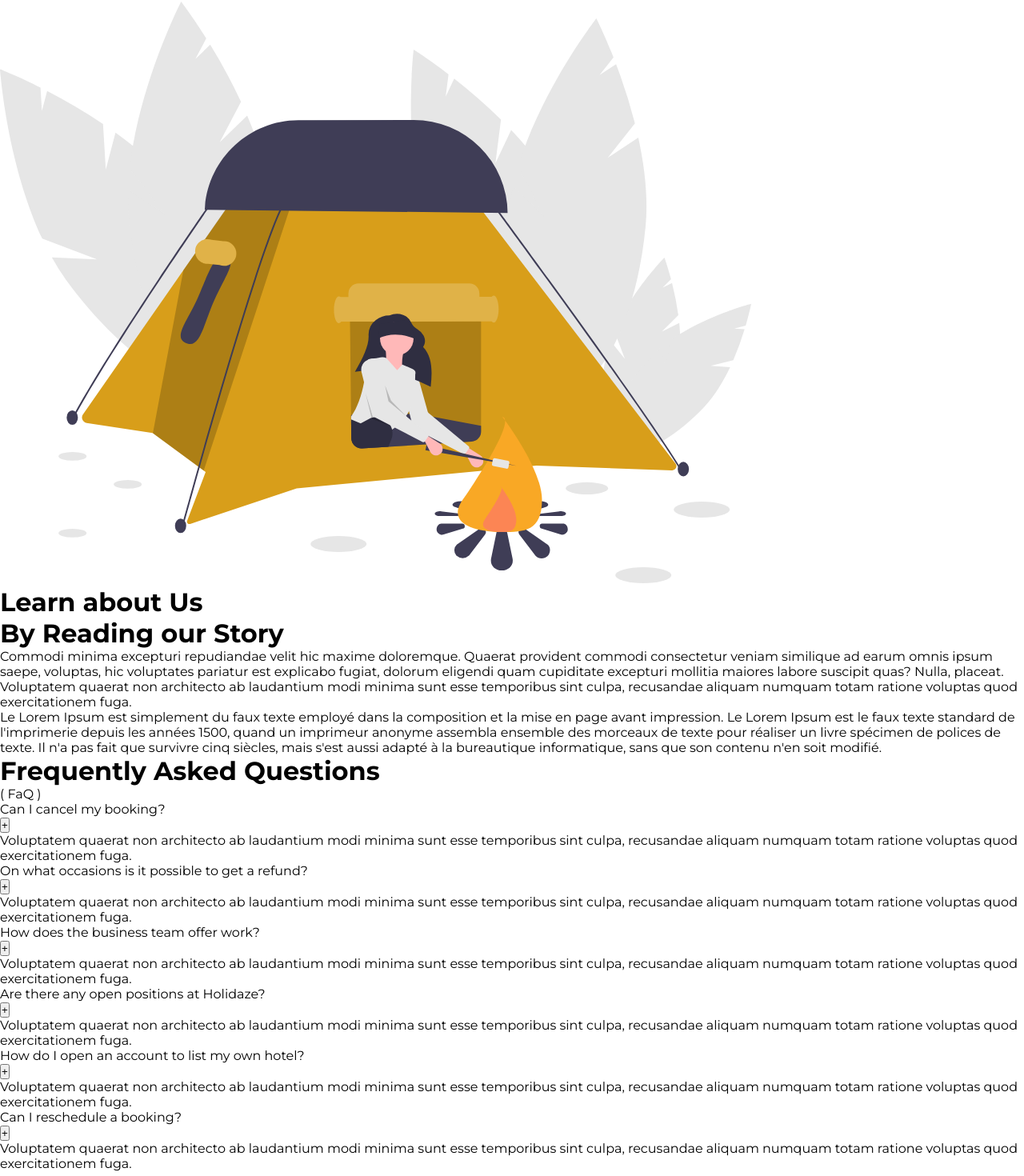
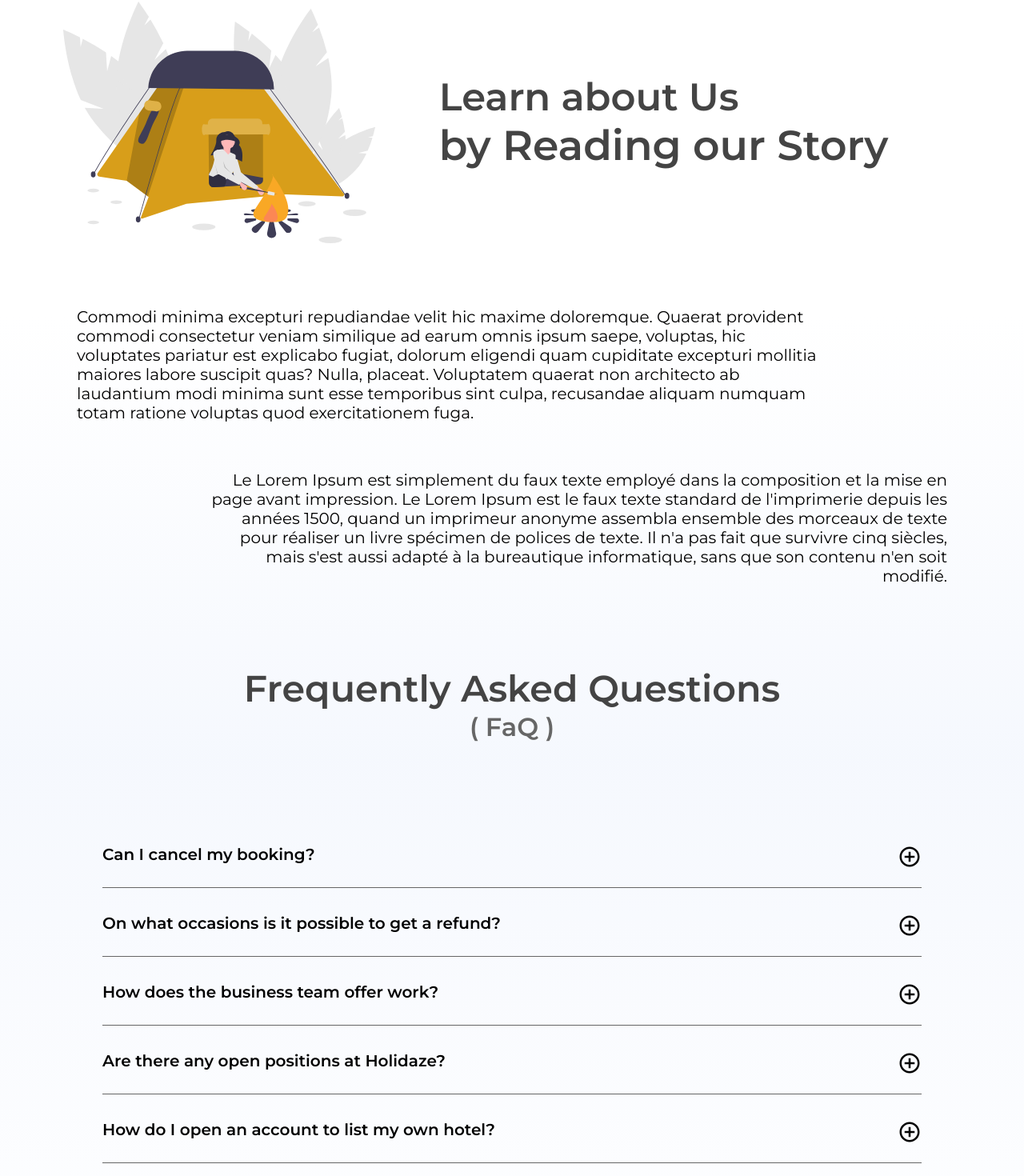
Before and after one commit to tiberiutabara/Holidaze, a React (Create React App) app: page /about in a window 1280 px wide. Shown: the part 160-1630 px from the top of the page at 80% size. Built offline with nearby package versions, Linux system fonts and the light colour scheme; the HTML template or start-up script is replaced by a standard one.

Commit message:
about page finish

```diff
--- a/src/App.scss
+++ b/src/App.scss
@@ -12,7 +12,7 @@ html{
 
 body{
     font-family: 'Montserrat', sans-serif;
-    background-color: #fff;
+    background: linear-gradient(180deg, rgba(255,255,255,0.10127801120448177) 30%, rgba(50,111,228,0.04805672268907568) 60%, rgba(255,255,255,1) 100%);
 }
 
 .App{
--- a/src/pages/About.jsx
+++ b/src/pages/About.jsx
@@ -1,14 +1,34 @@
 import "./styles/About.scss";
 import camping from '../assets/camping.svg'
+import { BiMinusCircle, BiPlusCircle} from "react-icons/bi";
+import { useState } from "react";
 
 export default function About() {
+  const [itemOne, setItemOne] = useState(false)
+  const [itemTwo, setItemTwo] = useState(false)
+  const [itemThree, setItemThree] = useState(false)
+  const [itemFour, setItemFour] = useState(false)
+  const [itemFive, setItemFive] = useState(false)
+  const [itemSix, setItemSix] = useState(false)
+
+  const toggleItem = (id) => {
+    id == 1 && setItemOne(!itemOne)
+    id == 2 && setItemTwo(!itemTwo)
+    id == 3 && setItemThree(!itemThree)
+    id == 4 && setItemFour(!itemFour)
+    id == 5 && setItemFive(!itemFive)
+    id == 6 && setItemSix(!itemSix)
+  }
+
   return (
     <div className="about">
 
       <div className="hero">
         <img src={camping} alt="camping illustration" />
-        <h1>Learn about Us</h1>
-        <h1>By Reading our Story</h1>
+        <div className="title">
+          <h2>Learn about Us</h2>
+          <h1>by Reading our Story</h1>
+        </div>
       </div>
 
       <div className="description">
@@ -32,51 +52,69 @@ export default function About() {
         </p>
       </div>
 
-      <h1>Frequently Asked Questions</h1>
-      <p>( FaQ )</p>
+      <h1 className="faq-title">Frequently Asked Questions</h1>
+      <p className="faq-undertext">( FaQ )</p>
 
       <div className="accordion">
 
         <div className="accordion-item">
-          <div className="label"><p>Can I cancel my booking?</p> <button>+</button></div>
+          <div className="label"><p>Can I cancel my booking?</p> <button onClick={() => toggleItem(1)}>{!itemOne ? <BiPlusCircle className="Switch" /> : <BiMinusCircle className="Switch" />}</button></div>
+
+          {itemOne ? (
           <div className="content"><p>Voluptatem quaerat non architecto ab
           laudantium modi minima sunt esse temporibus sint culpa, recusandae
           aliquam numquam totam ratione voluptas quod exercitationem fuga.</p></div>
+          ) : null}
         </div>
 
         <div className="accordion-item">
-          <div className="label"><p>On what occasions is it possible to get a refund?</p> <button>+</button></div>
+          <div className="label"><p>On what occasions is it possible to get a refund?</p> <button onClick={() => toggleItem(2)}>{!itemTwo ? <BiPlusCircle className="Switch" /> : <BiMinusCircle className="Switch" />}</button></div>
+
+          {itemTwo ? (
           <div className="content"><p>Voluptatem quaerat non architecto ab
           laudantium modi minima sunt esse temporibus sint culpa, recusandae
           aliquam numquam totam ratione voluptas quod exercitationem fuga.</p></div>
+          ) : null}
         </div>
 
         <div className="accordion-item">
-          <div className="label"><p>How does the business team offer work?</p> <button>+</button></div>
+          <div className="label"><p>How does the business team offer work?</p> <button onClick={() => toggleItem(3)}>{!itemThree ? <BiPlusCircle className="Switch" /> : <BiMinusCircle className="Switch" />}</button></div>
+
+          {itemThree ? (
           <div className="content"><p>Voluptatem quaerat non architecto ab
           laudantium modi minima sunt esse temporibus sint culpa, recusandae
           aliquam numquam totam ratione voluptas quod exercitationem fuga.</p></div>
+          ) : null}
         </div>
 
         <div className="accordion-item">
-          <div className="label"><p>Are there any open positions at Holidaze?</p> <button>+</button></div>
+          <div className="label"><p>Are there any open positions at Holidaze?</p> <button onClick={() => toggleItem(4)}>{!itemFour ? <BiPlusCircle className="Switch" /> : <BiMinusCircle className="Switch" />}</button></div>
+
+          {itemFour ? (
           <div className="content"><p>Voluptatem quaerat non architecto ab
           laudantium modi minima sunt esse temporibus sint culpa, recusandae
           aliquam numquam totam ratione voluptas quod exercitationem fuga.</p></div>
+          ) : null}
         </div>
 
         <div className="accordion-item">
-          <div className="label"><p>How do I open an account to list my own hotel?</p> <button>+</button></div>
+          <div className="label"><p>How do I open an account to list my own hotel?</p> <button onClick={() => toggleItem(5)}>{!itemFive ? <BiPlusCircle className="Switch" /> : <BiMinusCircle className="Switch" />}</button></div>
+
+          {itemFive ? (
           <div className="content"><p>Voluptatem quaerat non architecto ab
           laudantium modi minima sunt esse temporibus sint culpa, recusandae
           aliquam numquam totam ratione voluptas quod exercitationem fuga.</p></div>
+          ) : null}
         </div>
 
         <div className="accordion-item">
-          <div className="label"><p>Can I reschedule a booking?</p> <button>+</button></div>
+          <div className="label"><p>Can I reschedule a booking?</p> <button onClick={() => toggleItem(6)}>{!itemSix ? <BiPlusCircle className="Switch" /> : <BiMinusCircle className="Switch" />}</button></div>
+
+          {itemSix ? (
           <div className="content"><p>Voluptatem quaerat non architecto ab
           laudantium modi minima sunt esse temporibus sint culpa, recusandae
           aliquam numquam totam ratione voluptas quod exercitationem fuga.</p></div>
+          ) : null}
         </div>
 
       </div>
--- a/src/pages/styles/About.scss
+++ b/src/pages/styles/About.scss
@@ -1,5 +1,166 @@
 .about {
+
+    // Hero section
     .hero{
+        display: flex;
+        flex-wrap: wrap;
+        justify-content: space-evenly;
+        align-items: center;
 
+        .title{
+            color: #444;
+            width: 700px;
+
+            h2{
+                font-size: 48px;
+                font-weight: 600;
+            }
+
+            h1{
+                font-size: 52px;
+                font-weight: 600;
+            }
+        }
+
+        img{
+            width: 390px;
+            max-width: 80%;
+            margin: 0 3em;
+        }
+    }
+
+    // Description
+    .description{
+        margin: 0 auto;
+        margin-top: 3em;
+        width: 85%;
+
+        p{
+            width: 85%;
+            font-size: 20px;
+        }
+
+        p:first-child{
+            margin: 4em 0 3em 0;
+        }
+
+        p:last-child{
+            margin: 0 0 5em auto;
+            text-align: right;
+        }
+    }
+
+    // FAQ
+    .faq-title{
+        color: #444;
+        text-align: center;
+        font-size: 46px;
+        font-weight: 600;
+        margin: 0 2rem;
+    }
+
+    .faq-undertext{
+        color: #666;
+        text-align: center;
+        font-weight: 600;
+        font-size: 32px;
+        margin-bottom: 4em;
+    }
+
+    // Accordion
+    .accordion{
+        width: 80%;
+        margin: 0 auto;
+        margin-bottom: 6em;
+    }
+
+    .accordion-item{
+        margin: 2rem 0;
+        padding-bottom: 1rem;
+        border-bottom: 1px solid #666;
+
+        .label{
+            display: flex;
+            justify-content: space-between;
+
+            p{
+                font-size: 20px;
+                font-weight: 600;
+            }
+
+            button{
+                margin-left: 2em;
+                background: none;
+                border: none;
+                cursor: pointer;
+                font-size: 30px;
+            }
+        }
+
+        .content{
+            color: #666;
+            font-size: 18px;
+            padding: 0em 4em 1rem 0;
+        }
     }
 }
+
+// Animation
+.Switch{
+    animation: switch 300ms ease-in;
+}
+
+@keyframes switch {
+    0% {
+        opacity: 0;
+        transform: rotate(80deg)
+    }
+    100% {
+        opacity: 1;
+    }
+}
+
+// Responsive
+@media (max-width: 1186px) {
+    .hero{
+        .title{
+            max-width: 80%;
+            margin-top: 3em;
+            text-align: center;
+        }
+    }
+
+    .faq-title{
+        font-size: 38px !important;
+    }
+
+    .faq-undertext{
+        font-size: 24px !important;
+    }
+}
+
+@media (max-width: 704px) {
+    .hero{
+        .title{
+            h2{
+                font-size: 32px !important;
+            }
+
+            h1{
+                font-size: 38px !important;
+            }
+        }
+    }
+
+    .faq-title{
+        font-size: 32px !important;
+    }
+
+    .faq-undertext{
+        font-size: 24px !important;
+    }
+
+    .content{
+        padding: 1em 0 !important;
+    }
+}
```
